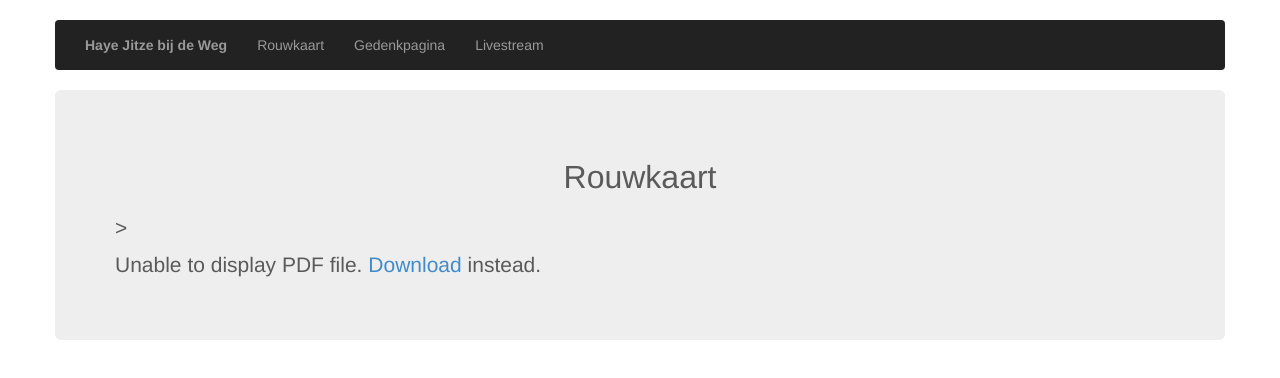
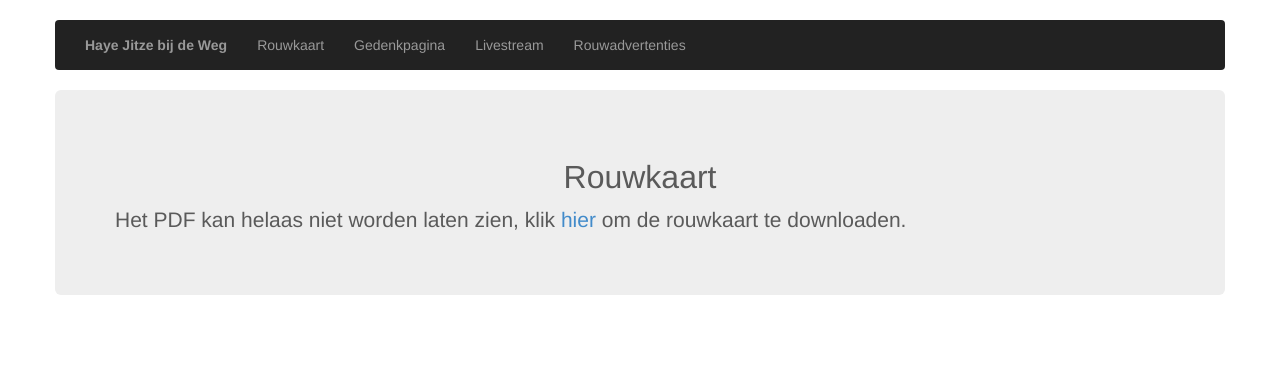
Before and after one commit to ThisIsPiclasso/ThisIsPiclasso.github.io, a plain HTML site: page rouwkaart.html in a window 1280 px wide. Drawn offline with Linux system fonts and the light colour scheme.

Commit message:
Rouwadvertentie link toegevoegd

```diff
--- a/rouwkaart.html
+++ b/rouwkaart.html
@@ -35,6 +35,7 @@
                 <li><a href="rouwkaart.html">Rouwkaart</a>
                 <li><a target="_blank" href="https://bvuitvaartzorg.nl/gedenkpagina/februari-28-2024-haye-bij-de-weg/">Gedenkpagina</a></li>
                 <li><a target="_blank" href="https://haskerpoort.uitvaart-online.nu/channel-event/MD2Oq">Livestream</a></li>
+                <li><a target="_blank" href="https://mensenlinq.nl/overlijdensberichten/haye-jitze-weg-9578187/">Rouwadvertenties</a></li>
               <!-- <li><a href="funeral.html">Begrafenis</a></li>
               <li><a href="photos.html">Foto's</a></li>
               <li><a href="condolences.html">Rouwregister</a></li>
@@ -55,8 +56,8 @@
 
       <div class="jumbotron">
          <h2 class="text-center">Rouwkaart</h2>
-         <object data="./images/Rouwkaart Haye bij de Weg.pdf" type="application/pdf" style="min-height:100vh;width:100%">>
-            <p>Unable to display PDF file. <a href="./images/Rouwkaart Haye bij de Weg.pdf">Download</a> instead.</p>
+         <object data="./images/Rouwkaart Haye bij de Weg.pdf" type="application/pdf" style="min-height:100vh;width:100%">
+            <p>Het PDF kan helaas niet worden laten zien, klik <a href="./images/Rouwkaart Haye bij de Weg.pdf">hier</a> om de rouwkaart te downloaden.</p>
           </object>
       </div>
 
```
Also changed, not shown: index.html (+1 -0 lines).
